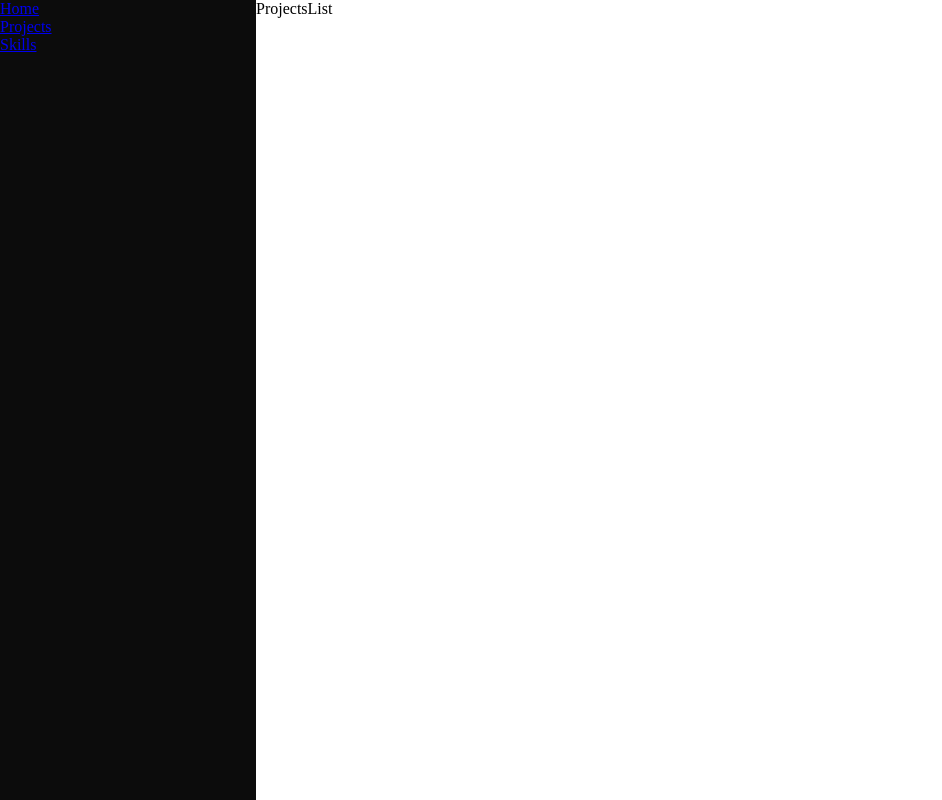
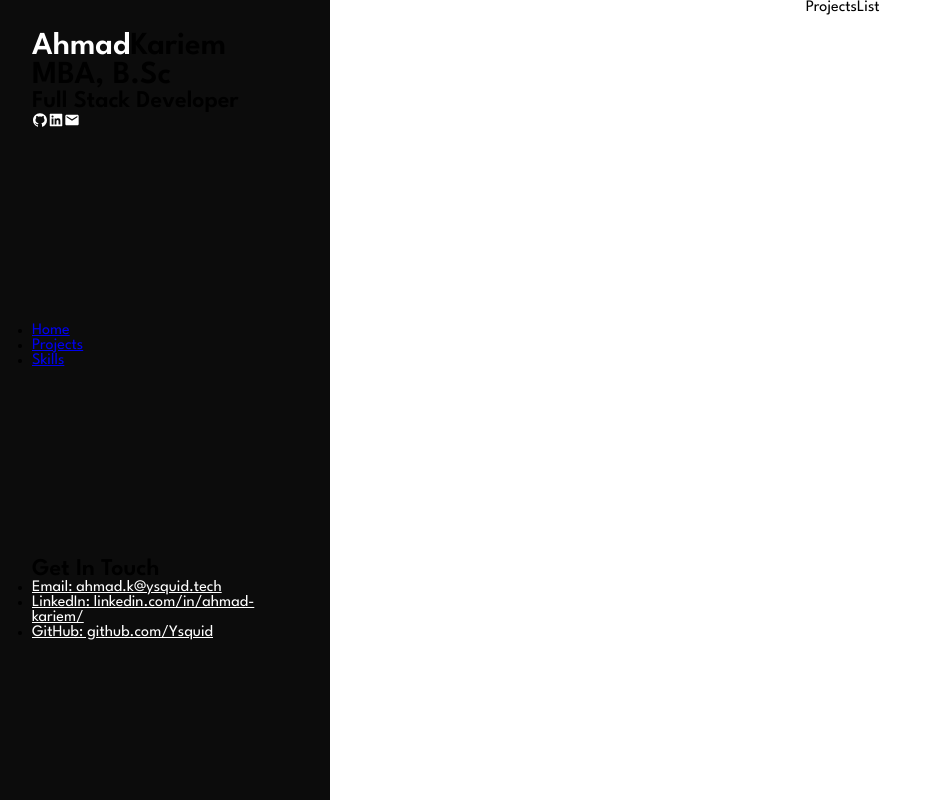
Before and after one commit to YSquid/portfolio2.0, a React (Create React App) app: page /projects in a window 1280 px wide. Shown: the whole page, without its empty margins (0-942 px from the left). Built offline with nearby package versions, Linux system fonts and the light colour scheme.

Commit message:
font added. Nav content done, partly styled

```diff
--- a/package.json
+++ b/package.json
@@ -8,6 +8,7 @@
     "@testing-library/user-event": "^13.5.0",
     "react": "^18.2.0",
     "react-dom": "^18.2.0",
+    "react-icons": "^4.7.1",
     "react-router-dom": "^6.4.4",
     "react-scripts": "5.0.1",
     "web-vitals": "^2.1.4"
--- a/public/index.html
+++ b/public/index.html
@@ -24,7 +24,16 @@
       work correctly both with client-side routing and a non-root public URL.
       Learn how to configure a non-root public URL by running `npm run build`.
     -->
-    <title>React App</title>
+
+    <!-- Google Fonts-->
+    <link rel="preconnect" href="https://fonts.googleapis.com" />
+    <link rel="preconnect" href="https://fonts.gstatic.com" crossorigin />
+    <link
+      href="https://fonts.googleapis.com/css2?family=League+Spartan:wght@400;500;600&display=swap"
+      rel="stylesheet"
+    />
+
+    <title>AhmadKariem</title>
   </head>
   <body>
     <noscript>You need to enable JavaScript to run this app.</noscript>
--- a/src/app/App.css
+++ b/src/app/App.css
@@ -2,6 +2,5 @@
     background-color: --var(--light-main);
     min-height: 100vh;
     display: grid;
-    grid-template-columns: 2fr 8fr;
     grid-template-areas: "Nav Main";
 }
--- a/src/app/App.js
+++ b/src/app/App.js
@@ -3,7 +3,7 @@ import Home from "../components/home/Home";
 import ProjectsList from "../components/projects/projectsList/ProjectsList";
 import Skills from "../components/skills/Skills";
 import Nav from "../components/nav/Nav";
-import { Link, Route, Routes } from "react-router-dom";
+import {Route, Routes } from "react-router-dom";
 
 function App() {
   return (
--- a/src/components/nav/Nav.css
+++ b/src/components/nav/Nav.css
@@ -1,3 +1,28 @@
 .Nav {
     background-color: var(--dark-backdrop);
+    max-width: 33%;
+    display: flex;
+    flex-direction: column;
+    justify-content: space-between;
+    padding-top: 2rem;
+    padding-bottom: 10rem;
+    padding-right: 2rem;
+    padding-left: 2rem
 }
+
+/*Title card styles*/
+#ahmad {
+    color: var(--white-text)
+}
+
+.GitHub_icon {
+    color: white;
+}
+
+.Linkedin_icon {
+    color: white;
+}
+
+.Email_icon{
+    color: white;
+}
--- a/src/components/nav/Nav.js
+++ b/src/components/nav/Nav.js
@@ -1,10 +1,40 @@
 import React from "react";
 import { Link } from "react-router-dom";
-import './Nav.css'
+import { AiFillGithub, AiFillLinkedin } from "react-icons/ai";
+import { MdEmail } from "react-icons/md";
+import "./Nav.css";
 
 function Nav() {
   return (
-    <nav className="Nav">
+    <div className="Nav">
+      <div className="Nav_title">
+        <h1>
+          <span id="ahmad">Ahmad</span>Kariem{" "}
+          <span id="degrees">MBA, B.Sc</span>
+        </h1>
+        <h2>Full Stack Developer</h2>
+        <a
+          href="https://github.com/YSquid"
+          target="_blank"
+          rel="noreferrer"
+          className="GitHub_icon"
+        >
+          <AiFillGithub />
+        </a>
+        <a
+          href="https://www.linkedin.com/in/ahmad-kariem/"
+          target="_blank"
+          rel="noreferrer"
+          className="Linkedin_icon"
+        >
+          <AiFillLinkedin />
+        </a>
+        <a href="mailto:ahmad.k@ysquid.tech" className="Email_icon">
+          <MdEmail />
+        </a>
+      </div>
+
+      <nav className="Nav_links">
         <ul>
           <li>
             <Link to="/">Home</Link>
@@ -17,6 +47,40 @@ function Nav() {
           </li>
         </ul>
       </nav>
+
+      <div className="Nav_footer">
+        <h2>Get In Touch</h2>
+        <ul>
+          <li>
+            <a href="mailto:ahmad.k@ysquid.tech" className="Email_icon">
+              Email: ahmad.k@ysquid.tech
+            </a>
+          </li>
+
+          <li>
+            <a
+              href="https://www.linkedin.com/in/ahmad-kariem/"
+              target="_blank"
+              rel="noreferrer"
+              className="Linkedin_icon"
+            >
+              LinkedIn: linkedin.com/in/ahmad-kariem/
+            </a>
+          </li>
+
+          <li>
+            <a
+              href="https://github.com/YSquid"
+              target="_blank"
+              rel="noreferrer"
+              className="GitHub_icon"
+            >
+              GitHub: github.com/Ysquid
+            </a>
+          </li>
+        </ul>
+      </div>
+    </div>
   );
 }
 
--- a/src/index.css
+++ b/src/index.css
@@ -13,4 +13,5 @@
 * {
   margin: 0;
   padding: 0;
+  font-family: 'League Spartan', sans-serif;
 }
```
Also changed, not shown: 1 other file (tests, documents, lock files or other folders). Lines whose indentation alone changed are shown as unchanged.
